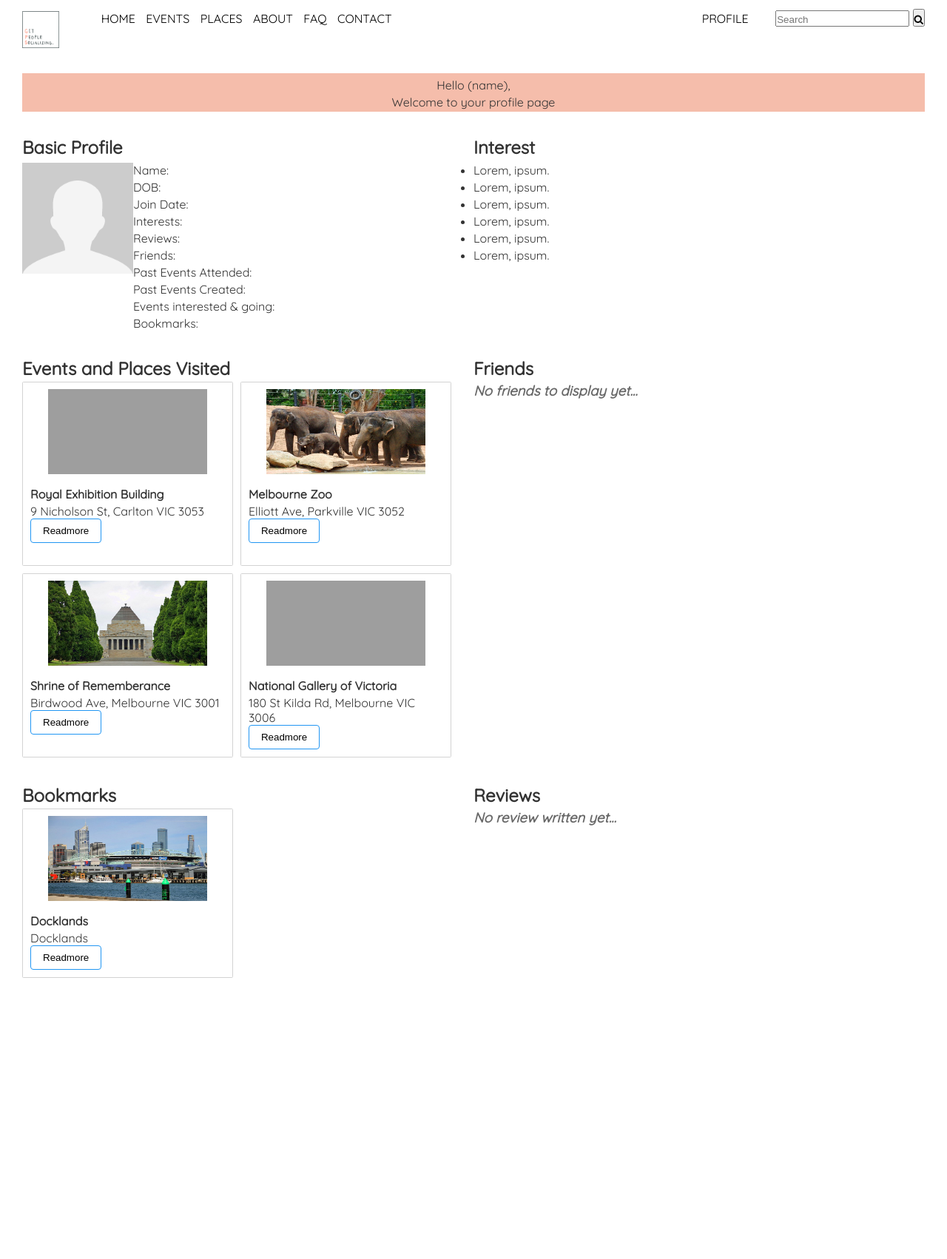
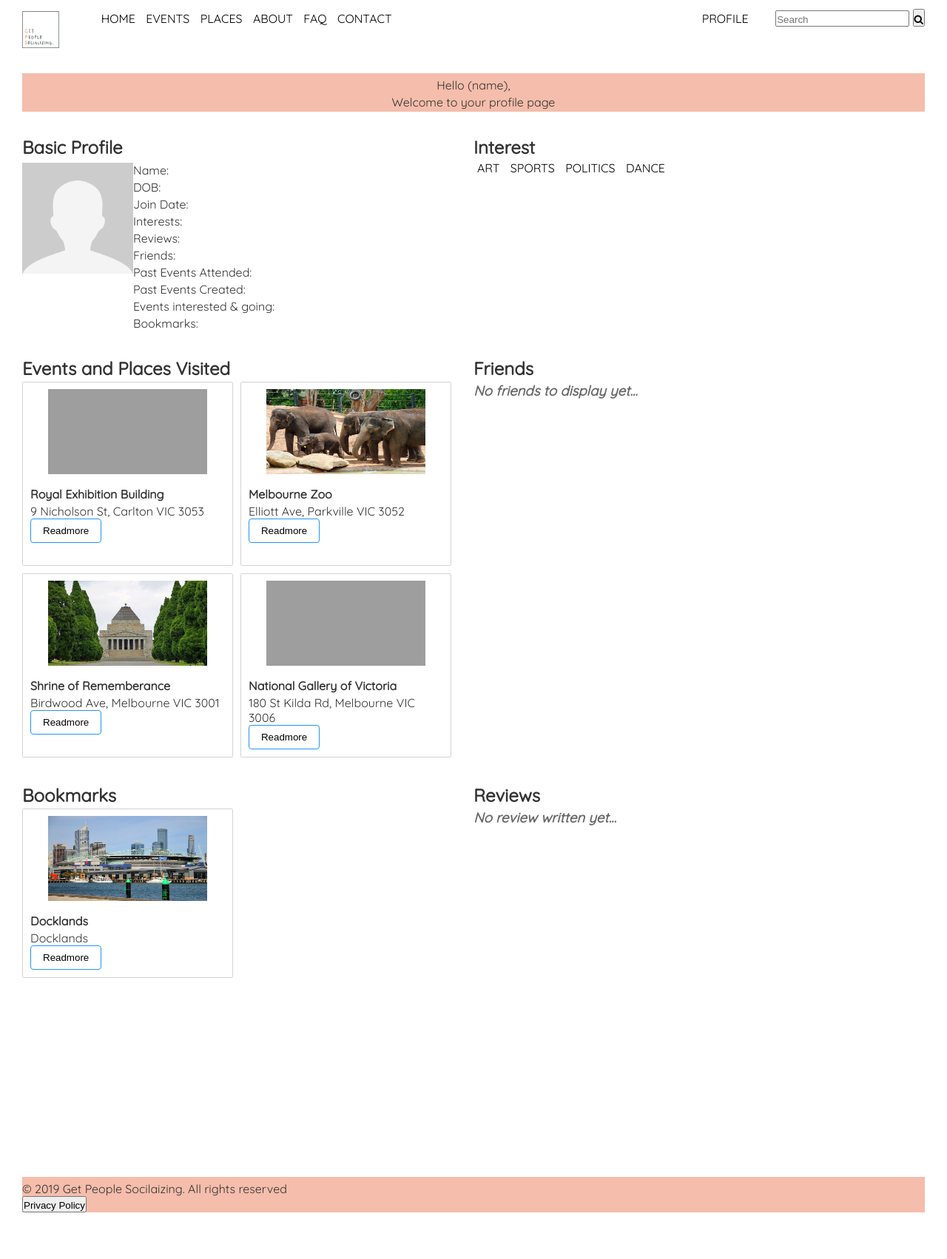
Before and after one commit to StaticDDQ/Go-Blox-GPS, a PHP site: page /profile.html in a window 1280 px wide. Shown: the whole page at 74% size. Before the commit the page ends 1322 px from the top, so only its background shows below. Run offline with PHP 8.4, Linux system fonts and the light colour scheme; grey boxes are pictures that could not be loaded.

Commit message:
finalized profile

```diff
--- a/public/css/profile.css
+++ b/public/css/profile.css
@@ -60,8 +60,6 @@ a {
     background: none;
     border-bottom: 2px solid #e15848;
 }
-
-
 
 .profile {
   grid-area: profile;
@@ -131,6 +129,23 @@ a {
 
 }
 
+.interest li {
+  list-style-type: none;
+  display: inline;
+  list-style: none;
+  text-align: center;
+  text-decoration: none;
+  padding-left: 5px;
+  padding-right: 5px;
+}
+
+.interest li:hover,
+.interes li.sfHover,
+.interest li.current-menu-item {
+    background: none;
+    border-bottom: 2px solid #e15848;
+}
+
 /* Events grid */
 .events {
   grid-column: 1/7;
@@ -185,3 +200,19 @@ a {
   grid-row: 5/6;
 
 }
+
+.footer{
+  grid-area: footer;
+  grid-column: 1/14;
+  grid-row: 6/7;
+  background-color: #f5bdab;
+}
+
+.footer li{
+  display: inline;
+  list-style:none;
+  text-align: center;
+  padding: 14px 16px;
+  text-decoration: none;
+
+}
--- a/public/profile.html
+++ b/public/profile.html
@@ -74,12 +74,10 @@
 <div class="interest">
     <h2>Interest</h2>
     <ul>
-        <li>Lorem, ipsum.</li>
-        <li>Lorem, ipsum.</li>
-        <li>Lorem, ipsum.</li>
-        <li>Lorem, ipsum.</li>
-        <li>Lorem, ipsum.</li>
-        <li>Lorem, ipsum.</li>
+        <li><a href="#">ART</a></li>
+        <li><a href="#">SPORTS</a></li>
+        <li><a href="#">POLITICS</a></li>
+        <li><a href="#">DANCE</a></li>
     </ul>
 </div>
 
@@ -161,6 +159,12 @@
         </div>
     </div>
 </div>
+
+<!-- footer -->
+<div class="footer">
+    <p>&copy; 2019 Get People Socilaizing. All rights reserved <a href="page2.html"></p>
+    <button>Privacy Policy</button>
+</div>
 </div>
 
 </body>
```
